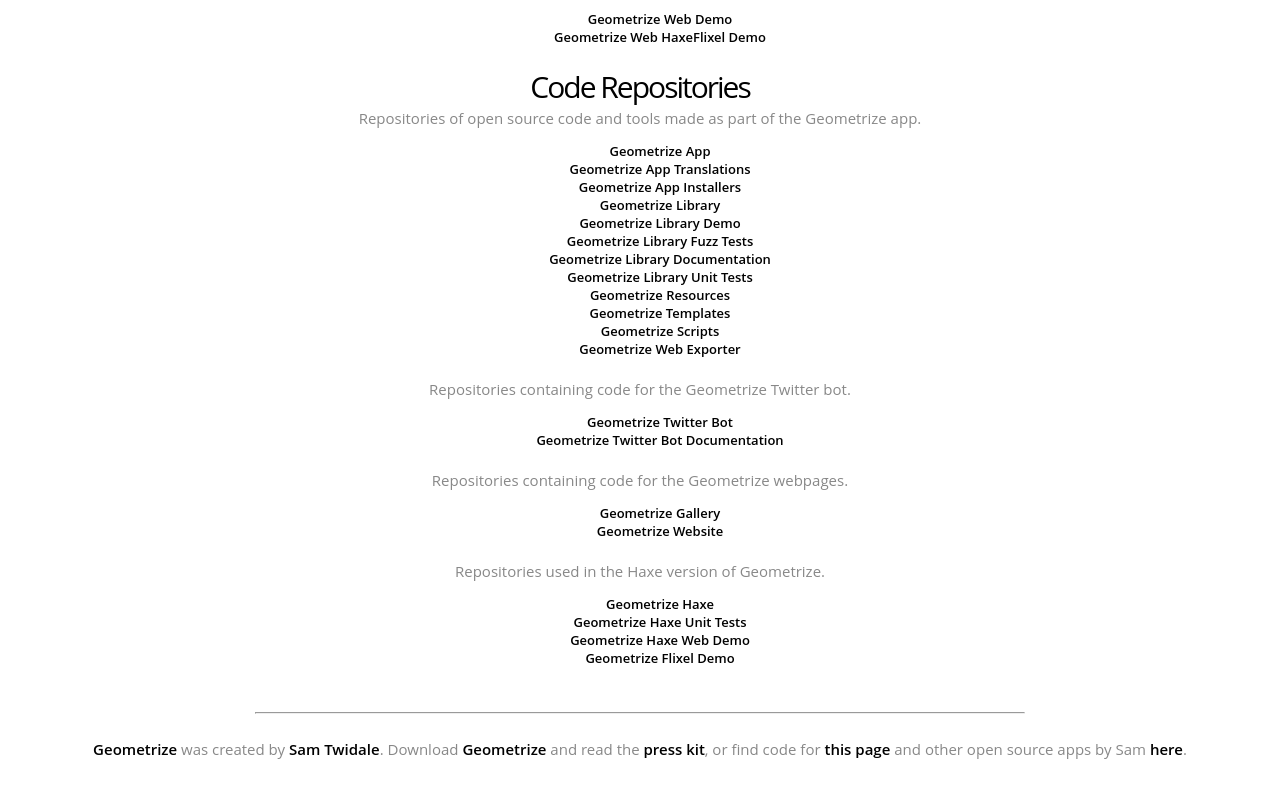
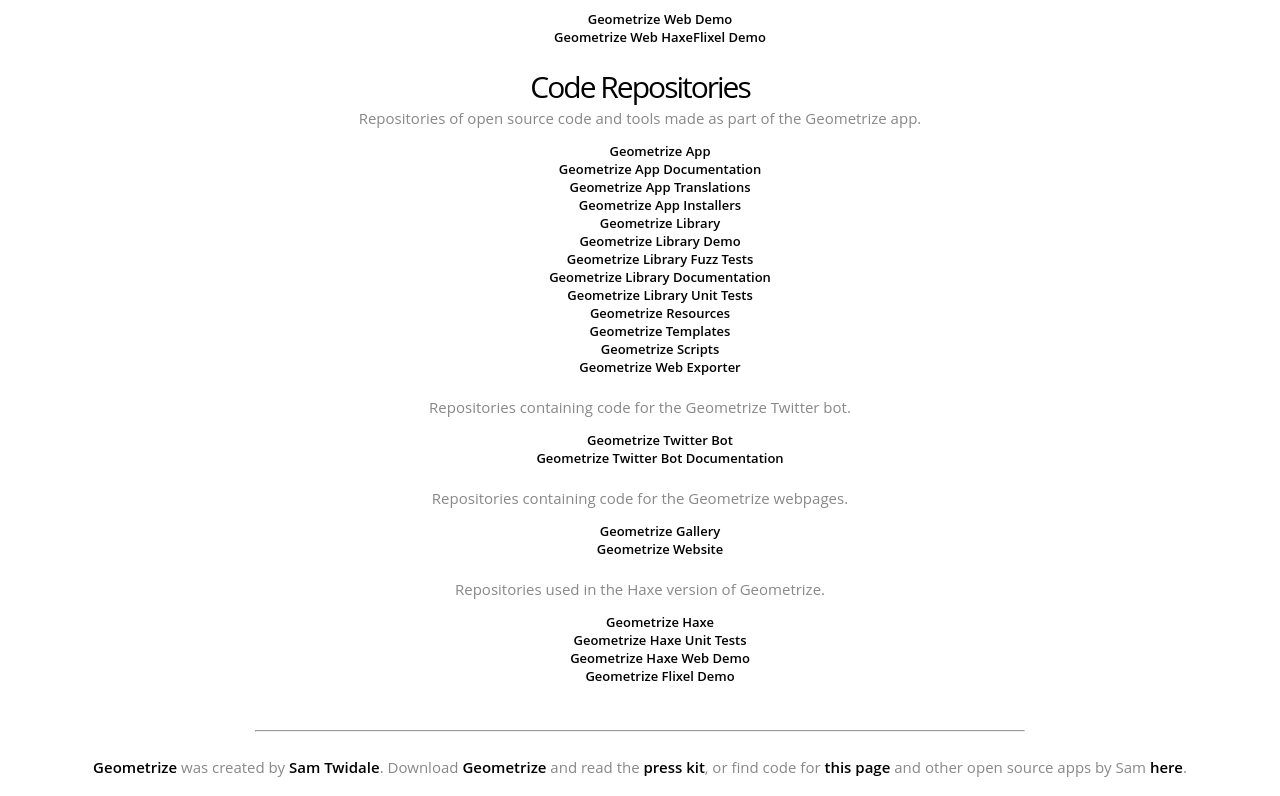
Before and after one commit to Tw1ddle/geometrize-resources, a plain HTML site: page docs/index.html in a window 1280 px wide. Shown: the part 859-1655 px from the top of the page. Drawn offline with Linux system fonts and the light colour scheme.

Commit message:
Add another docs repo link

```diff
--- a/docs/index.html
+++ b/docs/index.html
@@ -77,6 +77,7 @@
 			<p>Repositories of open source code and tools made as part of the Geometrize app.</p>
 			<ul style="list-style-type:none">
 				<li><a href="https://github.com/Tw1ddle/geometrize" target="_blank">Geometrize App</a></li>
+				<li><a href="https://github.com/Tw1ddle/geometrize-docs" target="_blank">Geometrize App Documentation</a></li>
 				<li><a href="https://github.com/Tw1ddle/geometrize-translations" target="_blank">Geometrize App Translations</a></li>
 				<li><a href="https://github.com/Tw1ddle/geometrize-installer" target="_blank">Geometrize App Installers</a></li>
 				<li><a href="https://github.com/Tw1ddle/geometrize-lib" target="_blank">Geometrize Library</a></li>
```
